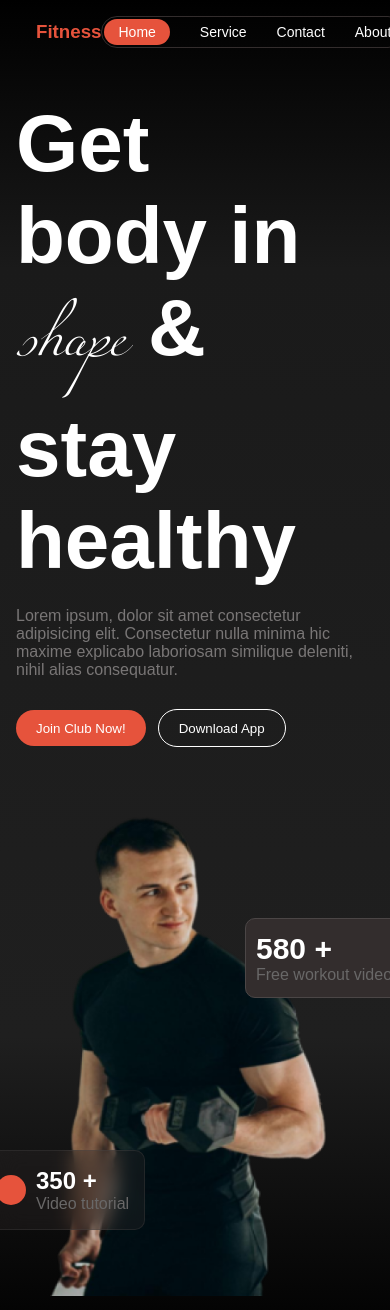
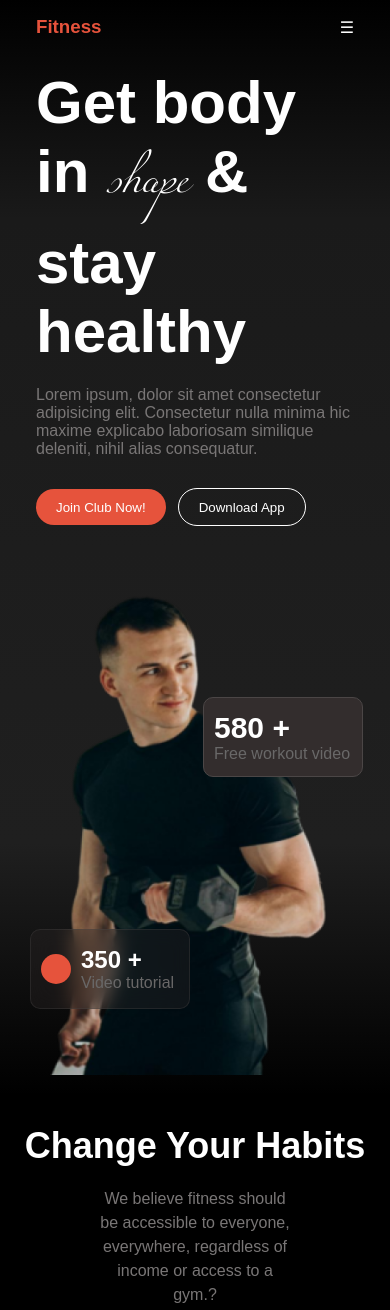
Before and after one commit to shorif5414/Alpha-Core-Gym, a plain HTML site: page index.html in a window 390 px wide. Shown: the top 1310 px of the page. Drawn offline with Linux system fonts and the light colour scheme; files whose address does not match are found by name; a web font is replaced by a local one.

Commit message:
all device responsive done

```diff
--- a/index.html
+++ b/index.html
@@ -19,11 +19,12 @@
                 <li class="nav-item"><a href="" class="nav-link">Contact</a></li>
                 <li class="nav-item"><a href="" class="nav-link">About</a></li>
             </ul>
+            <label for="menu-toggle" class="menu-btn">&#9776;</label>
         </div>
 
         <div  class="container banner">
             <div style="width: 100%;">
-                <h1 style="font-size: 80px; max-width: 80%;">Get body in <span style="font-family: 'Miama', cursive; font-weight: 100;">shape</span> & stay healthy</h1>
+                <h1 class="banner-h1" style="font-size: 80px; max-width: 80%;">Get body in <span style="font-family: 'Miama', cursive; font-weight: 100;">shape</span> & stay healthy</h1>
                 <p style="margin-top: 20px; color: rgb(121, 118, 118);">Lorem ipsum, dolor sit amet consectetur adipisicing elit. Consectetur nulla minima hic maxime explicabo laboriosam similique deleniti, nihil alias consequatur.</p>
                 <div style="display: flex; align-items: center; column-gap: 12px; margin-top: 30px;">
                     <button class="btn">Join Club Now!</button>
@@ -82,7 +83,7 @@
         <!-- traning section -->
          <section style="padding: 50px 0;" class="container">
             <div style="max-width: 600px; margin: 50px 0;">
-                <h2 style="font-size: 36px; margin-bottom: 10px;" class="">BMI Calculator</h2>
+                <h2 style="font-size: 36px; margin-bottom: 10px;" class="">Trainings and Exercisesr</h2>
                 <p style="color: rgb(121, 118, 118); line-height: 24px;">We believe fitness should be accessible to everyone, everywhere, regardless of income or access to a gym. </p>
             </div>
             <div class="traning-con">
@@ -135,7 +136,7 @@
         <!-- Calculatin section -->
          <section>
 
-             <div style="max-width: 600px; margin: 50px auto;">
+             <div style="max-width: 600px; margin: 50px auto; padding: 0 20px;">
                  <h2 style="font-size: 36px; margin-bottom: 10px;" class="">BMI Calculator</h2>
                  <p style="color: rgb(121, 118, 118); line-height: 24px;">We believe fitness should be accessible to everyone, everywhere, regardless of income or access to a gym. </p>
              </div>
--- a/styles/style.css
+++ b/styles/style.css
@@ -31,7 +31,7 @@ header{
 .container {
     max-width: 1170px;
     margin: 0 auto;
-    padding: 0 20px;
+    padding: 0 20px !important;
 }
 li {
     list-style: none;
@@ -99,6 +99,9 @@ main {
     border: 1px solid #332d2d;
     border-radius: 20px;
     padding: 2px ;
+}
+.menu-btn{
+    display: none !important;
 }
 .navbar ul li {
    font-size: 14px;
@@ -250,7 +253,7 @@ td, th {
 /* team section */
 .team-con {
     display: grid;
-    grid-template-columns: repeat(auto-fit, minmax(350px, 1fr));
+    grid-template-columns: 1fr 1fr 1fr;
     gap: 20px;
     text-align: center;
     padding: 30px 0;
@@ -303,8 +306,25 @@ td, th {
         row-gap: 50px;
         flex-direction: column;
     }
+    .banner-h1 {
+        margin-top: 30px;
+        font-size: 60px !important;
+        max-width: 400px !important;
+    }
+    banner-right img {
+        max-width: 250px !important;
+    }
+    .banner-right .box1 {
+        right: -10%;
+    }
+    .banner-right .box2 {
+        left: -10%;
+    }
     .calculation{
         grid-template-columns: 1fr;
+    }
+    .team-con{
+        grid-template-columns: 1fr 1fr;
     }
     .footer-con{
         grid-template-columns: 1fr;
@@ -312,5 +332,19 @@ td, th {
 }
 
 @media screen and (max-width: 480px) {
-
+    .banner-right .box1 {
+        right: -6%;
+    }
+    .banner-right .box2 {
+        left: -5%;
+    }
+    .menu-btn {
+        display: block !important;
+    }
+    .navbar ul {
+        display: none;
+    }
+    .team-con{
+        grid-template-columns: 1fr;
+    }
 }
```
